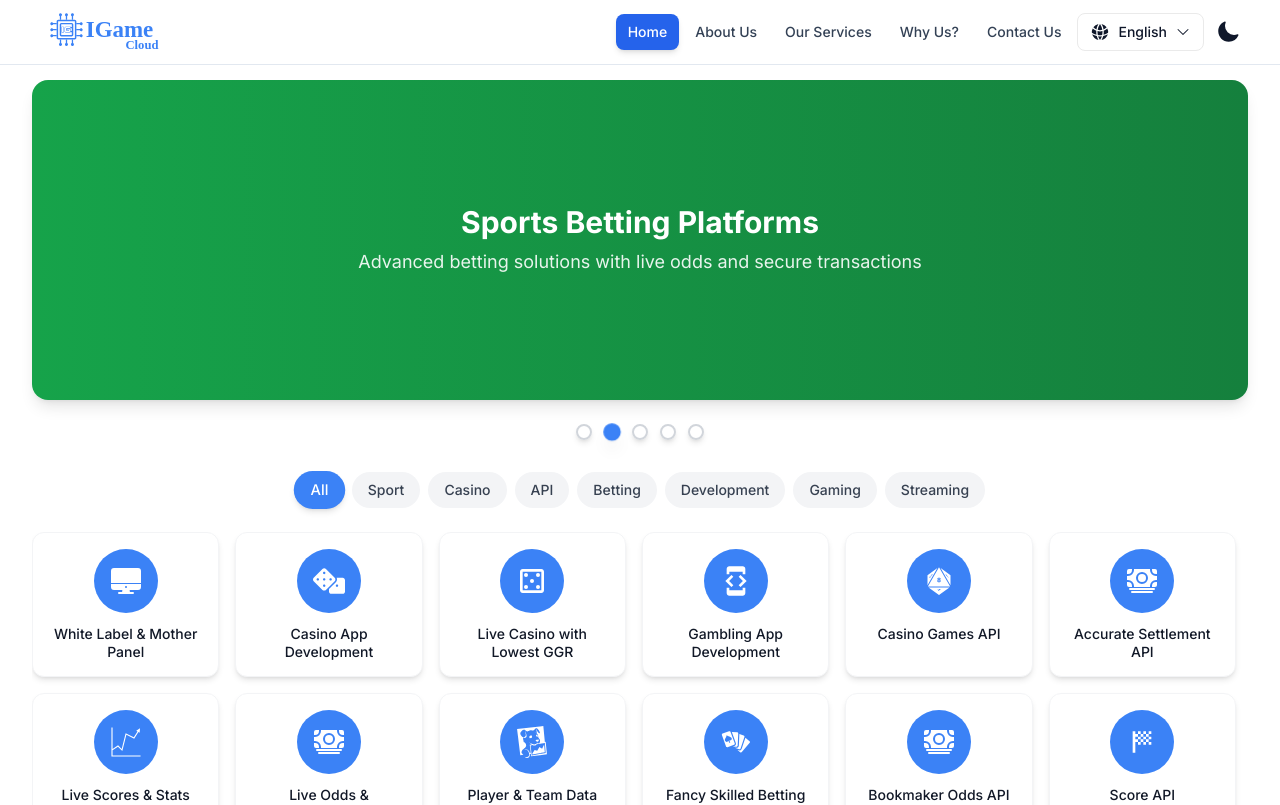
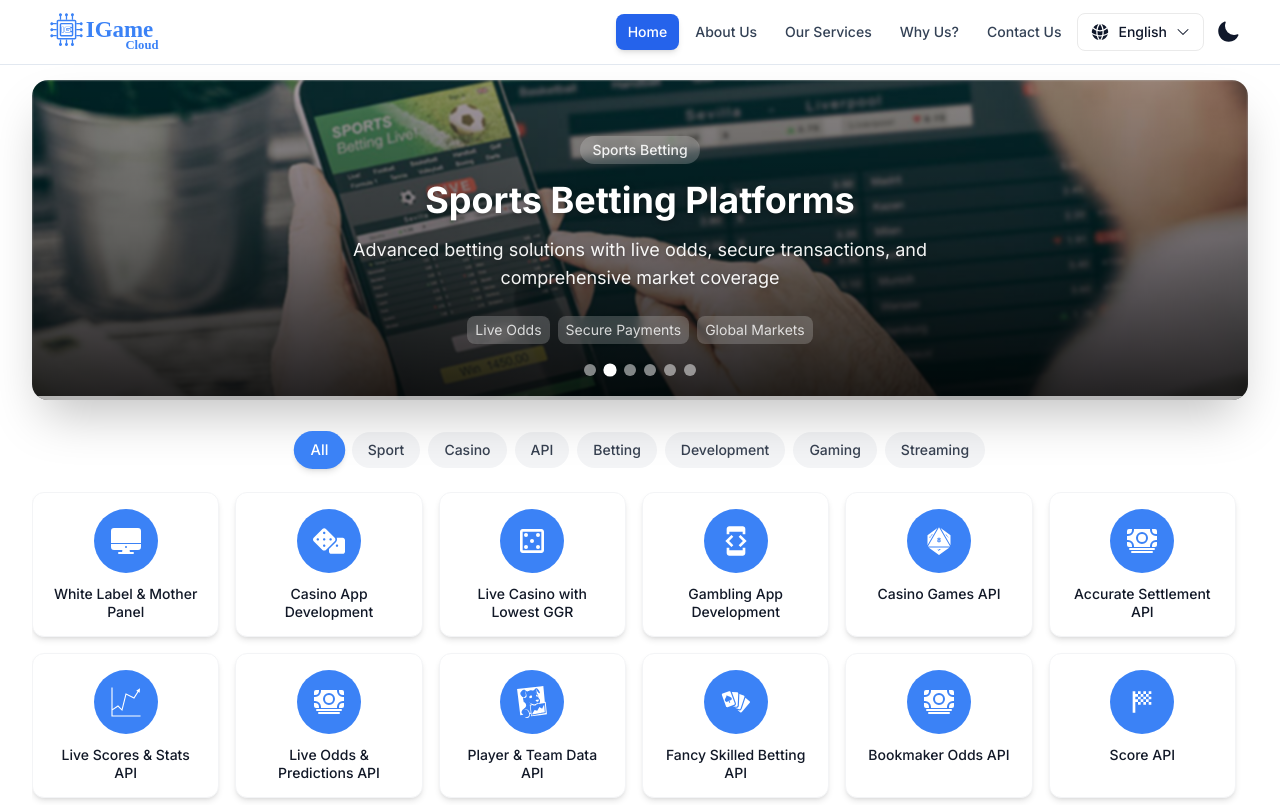
Before and after one commit to shashikant-dev/I-Games, a Next.js app: page / in a window 1280 px wide. Shown: the top 805 px of the page. Built offline with nearby package versions, Linux system fonts and the light colour scheme.

Commit message:
Enhance HeroSection by integrating ImageCarousel for improved visual presentation of gaming platform offerings. Update carousel slides with new images, detailed descriptions, and features for better user engagement. Remove deprecated auto-slide functionality and optimize layout for accessibility.

```diff
--- a/src/components/home/HeroSection.js
+++ b/src/components/home/HeroSection.js
@@ -4,6 +4,7 @@ import { useState, useEffect, useCallback, useMemo } from 'react';
 import Link from 'next/link';
 import Image from 'next/image';
 import { useLanguage } from '@/contexts/LanguageContext';
+import ImageCarousel from '@/components/ui/ImageCarousel';
 
 // Optimized icon imports - only import what's needed
 import {
@@ -42,7 +43,6 @@ import { AiFillApi } from 'react-icons/ai';
 export default function HeroSection() {
   const { t } = useLanguage();
   const [selectedCategory, setSelectedCategory] = useState('');
-  const [currentSlide, setCurrentSlide] = useState(0);
 
   // Update selectedCategory when language changes
   useEffect(() => {
@@ -96,50 +96,65 @@ export default function HeroSection() {
     { id: 33, name: t('services.horse'), icon: GiHorseHead, category: t('hero.categories.sport') },
   ], [t]);
 
-  // Enhanced carousel slides with gradient backgrounds for better text visibility
+  // Enhanced carousel slides with gaming interface images
   const carouselSlides = useMemo(() => [
     {
       id: 1,
+      image: '/assets/images/fantasy-sports-platform.jpg',
       title: 'Fantasy Sports Development',
-      description: 'Build engaging fantasy platforms with real-time scoring and competitions',
-      gradient: 'from-blue-600 to-blue-700'
+      description: 'Build engaging fantasy platforms with real-time scoring, player analytics, and exciting competitions',
+      badge: 'Fantasy Sports',
+      features: ['Real-time Scoring', 'Player Analytics', 'Live Competitions'],
+      alt: 'Fantasy sports platform interface showing player statistics and live scoring'
     },
     {
       id: 2,
+      image: '/assets/images/sports-betting-platform.jpg',
       title: 'Sports Betting Platforms',
-      description: 'Advanced betting solutions with live odds and secure transactions',
-      gradient: 'from-green-600 to-green-700'
+      description: 'Advanced betting solutions with live odds, secure transactions, and comprehensive market coverage',
+      badge: 'Sports Betting',
+      features: ['Live Odds', 'Secure Payments', 'Global Markets'],
+      alt: 'Sports betting platform with live odds and comprehensive betting markets'
     },
     {
       id: 3,
+      image: '/assets/images/live-casino-roulette-table.jpg',
       title: 'Live Casino Solutions',
-      description: 'Premium casino gaming with live dealers and table games',
-      gradient: 'from-red-600 to-red-700'
+      description: 'Premium casino gaming experience with professional dealers, HD streaming, and interactive gameplay',
+      badge: 'Live Casino',
+      features: ['HD Streaming', 'Professional Dealers', 'Interactive Gaming'],
+      alt: 'Live casino roulette table with professional dealer and HD streaming interface'
     },
     {
       id: 4,
+      image: '/assets/images/online-casino-platform.jpg',
       title: 'Online Casino Development',
-      description: 'Complete casino platforms with real money gaming capabilities',
-      gradient: 'from-purple-600 to-purple-700'
+      description: 'Complete casino platforms with extensive game libraries, secure banking, and real money gaming',
+      badge: 'Online Casino',
+      features: ['Game Library', 'Secure Banking', 'Real Money Gaming'],
+      alt: 'Online casino platform interface displaying various casino games and options'
     },
     {
       id: 5,
+      image: '/assets/images/mobile-gaming-interface.jpg',
       title: 'Mobile Gaming Solutions',
-      description: 'Responsive gaming applications optimized for all mobile devices',
-      gradient: 'from-indigo-600 to-indigo-700'
+      description: 'Responsive gaming applications optimized for mobile devices with seamless cross-platform compatibility',
+      badge: 'Mobile Gaming',
+      features: ['Cross-platform', 'Responsive Design', 'Native Performance'],
+      alt: 'Mobile gaming interface showing responsive design across different devices'
+    },
+    {
+      id: 6,
+      image: '/assets/images/technology-infrastructure.jpg',
+      title: 'Gaming Platform Infrastructure',
+      description: 'Robust gaming infrastructure with scalable architecture, real-time data processing, and global deployment',
+      badge: 'Platform Tech',
+      features: ['Scalable Architecture', 'Real-time Processing', 'Global Deployment'],
+      alt: 'Gaming platform infrastructure interface showing system architecture and performance metrics'
     }
   ], []);
 
-  // Optimized auto-slide with useCallback to prevent recreation
-  const nextSlide = useCallback(() => {
-    setCurrentSlide((prev) => (prev + 1) % carouselSlides.length);
-  }, [carouselSlides.length]);
 
-  // Auto-slide functionality - optimized
-  useEffect(() => {
-    const timer = setInterval(nextSlide, 5000); // Increased to 5s for better UX
-    return () => clearInterval(timer);
-  }, [nextSlide]);
 
   // Memoize filtered services to prevent recalculation
   const filteredServices = useMemo(() => {
@@ -147,14 +162,6 @@ export default function HeroSection() {
       ? services
       : services.filter(service => service.category === selectedCategory);
   }, [selectedCategory, services, t]);
-
-  // Handle keyboard navigation for carousel
-  const handleKeyDown = useCallback((event, slideIndex) => {
-    if (event.key === 'Enter' || event.key === ' ') {
-      event.preventDefault();
-      setCurrentSlide(slideIndex);
-    }
-  }, []);
 
   // Handle keyboard navigation for category filters
   const handleCategoryKeyDown = useCallback((event, category) => {
@@ -192,43 +199,16 @@ export default function HeroSection() {
               aria-label="Service showcase carousel"
               aria-live="polite"
             >
-                            <div className="mt-2 sm:mt-0 relative h-48 sm:h-64 lg:h-80 overflow-hidden rounded-2xl shadow-lg">
-                {carouselSlides.map((slide, index) => (
-                  <div
-                    key={slide.id}
-                    className={`absolute inset-0 transition-transform duration-500 ease-in-out ${
-                      index === currentSlide ? 'translate-x-0' :
-                      index < currentSlide ? '-translate-x-full' : 'translate-x-full'
-                    }`}
-                    aria-hidden={index !== currentSlide}
-                  >
-                    <div className={`w-full h-full bg-gradient-to-r ${slide.gradient} relative flex items-center justify-center`}>
-                      <div className="text-center text-white px-4">
-                        <h2 className="text-xl sm:text-2xl lg:text-3xl font-bold mb-2">{slide.title}</h2>
-                        <p className="text-sm sm:text-base lg:text-lg opacity-90">{slide.description}</p>
-                      </div>
-                    </div>
-                  </div>
-                ))}
+              <div className="mt-2 sm:mt-0">
+                <ImageCarousel
+                  images={carouselSlides}
+                  autoPlay={true}
+                  interval={6000}
+                  height="h-48 sm:h-64 lg:h-80"
+                  showIndicators={true}
+                  showNavigation={true}
+                />
               </div>
-
-              {/* Navigation Dots - Enhanced for accessibility */}
-              <nav className="flex justify-center mt-6 space-x-3" aria-label="Carousel navigation">
-                {carouselSlides.map((slide, index) => (
-                  <button
-                    key={index}
-                    onClick={() => setCurrentSlide(index)}
-                    onKeyDown={(e) => handleKeyDown(e, index)}
-                    className={`w-4 h-4 rounded-full transition-all duration-300 border-2 focus:outline-none focus:ring-2 focus:ring-blue-500 focus:ring-offset-2 ${
-                      index === currentSlide
-                        ? 'bg-[#3B82F6] border-[#3B82F6] shadow-lg scale-110'
-                        : 'bg-white/80 border-gray-300 hover:bg-white hover:border-[#3B82F6] shadow-md hover:scale-105'
-                    }`}
-                    aria-label={`Go to slide ${index + 1}: ${slide.title}`}
-                    aria-pressed={index === currentSlide}
-                  />
-                ))}
-              </nav>
             </div>
           </header>
 
--- /dev/null
+++ b/src/components/ui/ImageCarousel.js
@@ -0,0 +1,209 @@
+'use client';
+
+import { useState, useEffect, useCallback } from 'react';
+import Image from 'next/image';
+import { ChevronLeftIcon, ChevronRightIcon } from '@heroicons/react/24/outline';
+
+const ImageCarousel = ({
+  images = [],
+  autoPlay = true,
+  interval = 5000,
+  showIndicators = true,
+  showNavigation = true,
+  height = "h-64 sm:h-80 lg:h-96"
+}) => {
+  const [currentIndex, setCurrentIndex] = useState(0);
+  const [isPlaying, setIsPlaying] = useState(autoPlay);
+
+  // Auto-play functionality
+  useEffect(() => {
+    if (!isPlaying || images.length <= 1) return;
+
+    const timer = setInterval(() => {
+      setCurrentIndex((prevIndex) => (prevIndex + 1) % images.length);
+    }, interval);
+
+    return () => clearInterval(timer);
+  }, [isPlaying, interval, images.length]);
+
+  // Navigation functions
+  const goToSlide = useCallback((index) => {
+    setCurrentIndex(index);
+  }, []);
+
+  const goToPrevious = useCallback(() => {
+    setCurrentIndex((prevIndex) =>
+      prevIndex === 0 ? images.length - 1 : prevIndex - 1
+    );
+  }, [images.length]);
+
+  const goToNext = useCallback(() => {
+    setCurrentIndex((prevIndex) => (prevIndex + 1) % images.length);
+  }, [images.length]);
+
+  // Keyboard navigation
+  const handleKeyDown = useCallback((event) => {
+    if (event.key === 'ArrowLeft') {
+      goToPrevious();
+    } else if (event.key === 'ArrowRight') {
+      goToNext();
+    } else if (event.key === ' ') {
+      event.preventDefault();
+      setIsPlaying(!isPlaying);
+    }
+  }, [goToPrevious, goToNext, isPlaying]);
+
+  // Pause on hover
+  const handleMouseEnter = () => setIsPlaying(false);
+  const handleMouseLeave = () => setIsPlaying(autoPlay);
+
+  if (!images.length) return null;
+
+  return (
+    <div
+      className={`relative ${height} overflow-hidden rounded-2xl shadow-2xl group`}
+      onMouseEnter={handleMouseEnter}
+      onMouseLeave={handleMouseLeave}
+      onKeyDown={handleKeyDown}
+      tabIndex={0}
+      role="region"
+      aria-label="Image carousel"
+      aria-live="polite"
+    >
+      {/* Main carousel container */}
+      <div className="relative h-full w-full">
+        {images.map((slide, index) => (
+          <div
+            key={slide.id || index}
+            className={`absolute inset-0 transition-opacity duration-700 ease-in-out ${
+              index === currentIndex ? 'opacity-100' : 'opacity-0'
+            }`}
+            aria-hidden={index !== currentIndex}
+          >
+            {/* Background Image */}
+            <div className="relative h-full w-full">
+                             <Image
+                 src={slide.image}
+                 alt={slide.alt || slide.title}
+                 fill
+                 className="object-cover blur-[1px]"
+                 priority={index === 0}
+                 sizes="(max-width: 768px) 100vw, (max-width: 1200px) 90vw, 80vw"
+               />
+
+               {/* Enhanced overlay for better text readability */}
+               <div className="absolute inset-0 bg-gradient-to-t from-black/85 via-black/50 to-black/30" />
+
+              {/* Content overlay */}
+              <div className="absolute inset-0 flex items-center justify-center p-6 sm:p-8">
+                <div className="text-center text-white max-w-4xl">
+                  {slide.badge && (
+                    <div className="inline-flex items-center px-3 py-1 rounded-full bg-white/20 backdrop-blur-sm text-white/90 text-xs sm:text-sm font-medium mb-3 sm:mb-4">
+                      {slide.badge}
+                    </div>
+                  )}
+
+                                     <h2 className="text-xl sm:text-2xl lg:text-4xl font-bold mb-3 sm:mb-4 text-shadow-lg">
+                     {slide.title}
+                   </h2>
+
+                   {slide.description && (
+                     <p className="text-sm sm:text-base lg:text-lg opacity-95 max-w-2xl mx-auto leading-relaxed text-shadow">
+                       {slide.description}
+                     </p>
+                   )}
+
+                  {slide.features && slide.features.length > 0 && (
+                    <div className="flex flex-wrap justify-center gap-2 mt-4 sm:mt-6">
+                      {slide.features.map((feature, featureIndex) => (
+                        <span
+                          key={featureIndex}
+                          className="px-2 py-1 bg-white/20 backdrop-blur-sm rounded-lg text-xs sm:text-sm text-white/80"
+                        >
+                          {feature}
+                        </span>
+                      ))}
+                    </div>
+                  )}
+                </div>
+              </div>
+            </div>
+          </div>
+        ))}
+      </div>
+
+      {/* Navigation Arrows */}
+      {showNavigation && images.length > 1 && (
+        <>
+          <button
+            onClick={goToPrevious}
+            className="absolute left-2 sm:left-4 top-1/2 transform -translate-y-1/2 bg-white/20 hover:bg-white/30 backdrop-blur-sm text-white p-2 sm:p-3 rounded-full transition-all duration-300 opacity-0 group-hover:opacity-100 focus:opacity-100 focus:outline-none focus:ring-2 focus:ring-white/50"
+            aria-label="Previous image"
+          >
+            <ChevronLeftIcon className="w-5 h-5 sm:w-6 sm:h-6" />
+          </button>
+
+          <button
+            onClick={goToNext}
+            className="absolute right-2 sm:right-4 top-1/2 transform -translate-y-1/2 bg-white/20 hover:bg-white/30 backdrop-blur-sm text-white p-2 sm:p-3 rounded-full transition-all duration-300 opacity-0 group-hover:opacity-100 focus:opacity-100 focus:outline-none focus:ring-2 focus:ring-white/50"
+            aria-label="Next image"
+          >
+            <ChevronRightIcon className="w-5 h-5 sm:w-6 sm:h-6" />
+          </button>
+        </>
+      )}
+
+      {/* Indicators */}
+      {showIndicators && images.length > 1 && (
+        <div className="absolute bottom-4 sm:bottom-6 left-1/2 transform -translate-x-1/2">
+          <div className="flex space-x-2">
+            {images.map((_, index) => (
+              <button
+                key={index}
+                onClick={() => goToSlide(index)}
+                className={`w-2 h-2 sm:w-3 sm:h-3 rounded-full transition-all duration-300 focus:outline-none focus:ring-2 focus:ring-white/50 ${
+                  index === currentIndex
+                    ? 'bg-white scale-110'
+                    : 'bg-white/50 hover:bg-white/75'
+                }`}
+                aria-label={`Go to slide ${index + 1}`}
+              />
+            ))}
+          </div>
+        </div>
+      )}
+
+      {/* Play/Pause button */}
+      {autoPlay && (
+        <button
+          onClick={() => setIsPlaying(!isPlaying)}
+          className="absolute top-4 right-4 bg-white/20 hover:bg-white/30 backdrop-blur-sm text-white p-2 rounded-full transition-all duration-300 opacity-0 group-hover:opacity-100 focus:opacity-100 focus:outline-none focus:ring-2 focus:ring-white/50"
+          aria-label={isPlaying ? 'Pause carousel' : 'Play carousel'}
+        >
+          {isPlaying ? (
+            <svg className="w-4 h-4" fill="currentColor" viewBox="0 0 24 24">
+              <path d="M6 4h4v16H6V4zm8 0h4v16h-4V4z" />
+            </svg>
+          ) : (
+            <svg className="w-4 h-4" fill="currentColor" viewBox="0 0 24 24">
+              <path d="M8 5v14l11-7z" />
+            </svg>
+          )}
+        </button>
+      )}
+
+      {/* Loading indicator for next image */}
+      <div className="absolute bottom-0 left-0 right-0 h-1 bg-white/20">
+        <div
+          className="h-full bg-white/60 transition-all duration-300"
+          style={{
+            width: isPlaying ? '100%' : '0%',
+            transitionDuration: isPlaying ? `${interval}ms` : '300ms'
+          }}
+        />
+      </div>
+    </div>
+  );
+};
+
+export default ImageCarousel;
```
